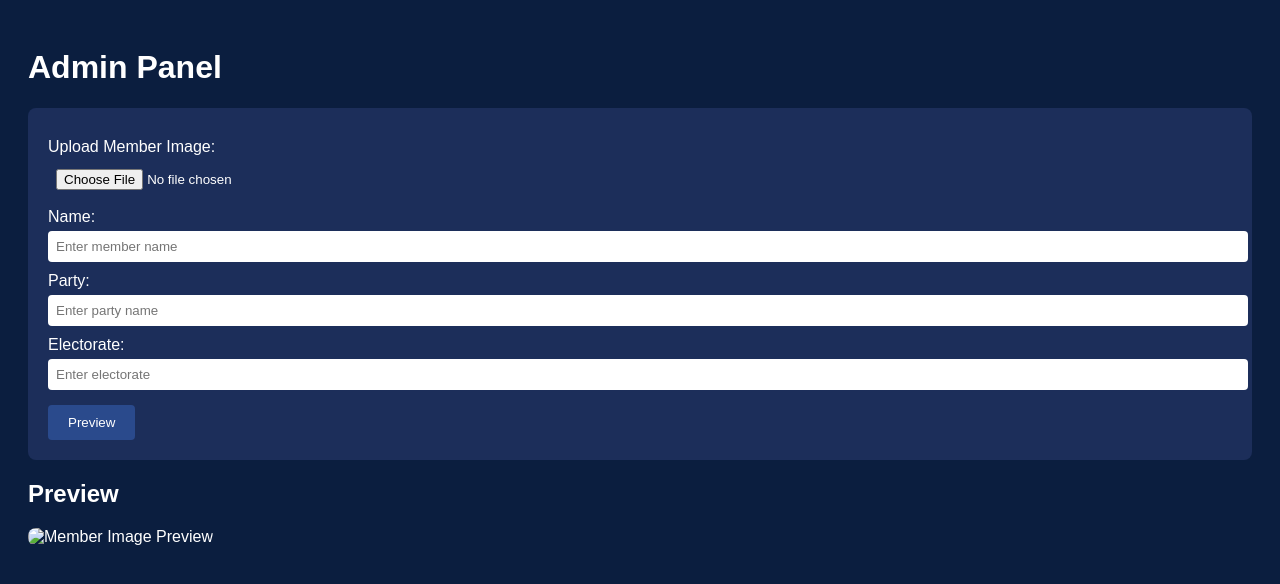
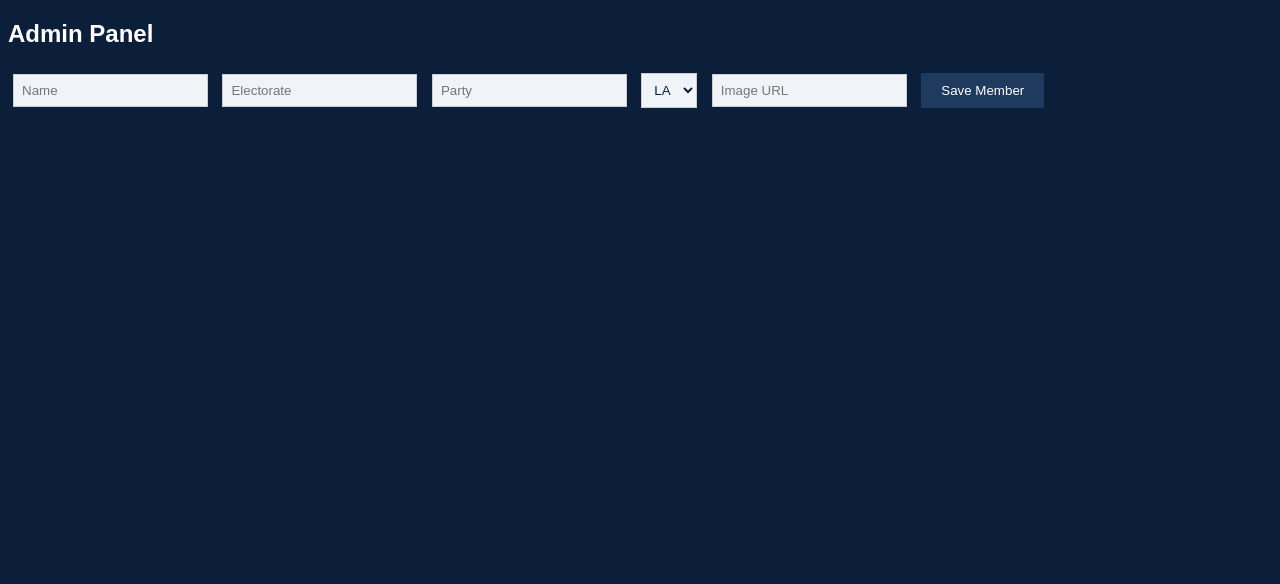
Before and after one commit to sub2600/RemMem, a plain HTML site: page admin.html in a window 1280 px wide. Drawn offline with Linux system fonts and the light colour scheme; files that its build step writes are made by us from their sources.

Commit message:
Add files via upload

```diff
--- a/admin.html
+++ b/admin.html
@@ -1,100 +1,24 @@
-
 <!DOCTYPE html>
 <html lang="en">
 <head>
     <meta charset="UTF-8">
-    <title>Admin Panel - Victorian Parliament Memory Tool</title>
-    <style>
-        body {
-            background-color: #0b1e3f;
-            color: #ffffff;
-            font-family: Arial, sans-serif;
-            padding: 20px;
-        }
-        h1 {
-            color: #ffffff;
-        }
-        .form-section {
-            background-color: #1c2e5a;
-            padding: 20px;
-            border-radius: 8px;
-            margin-bottom: 20px;
-        }
-        label {
-            display: block;
-            margin-top: 10px;
-        }
-        input[type="text"], input[type="file"] {
-            width: 100%;
-            padding: 8px;
-            margin-top: 5px;
-            border-radius: 4px;
-            border: none;
-        }
-        button {
-            margin-top: 15px;
-            padding: 10px 20px;
-            background-color: #2a4a8c;
-            color: white;
-            border: none;
-            border-radius: 4px;
-            cursor: pointer;
-        }
-        .preview {
-            margin-top: 20px;
-        }
-        .preview img {
-            max-width: 200px;
-            border-radius: 8px;
-        }
-    </style>
+    <title>Admin Panel</title>
+    <link rel="stylesheet" href="static/css/style.css">
 </head>
-<body>
-    <h1>Admin Panel</h1>
-    <div class="form-section">
-        <form id="memberForm">
-            <label for="imageUpload">Upload Member Image:</label>
-            <input type="file" id="imageUpload" accept="image/*">
-
-            <label for="name">Name:</label>
-            <input type="text" id="name" placeholder="Enter member name">
-
-            <label for="party">Party:</label>
-            <input type="text" id="party" placeholder="Enter party name">
-
-            <label for="electorate">Electorate:</label>
-            <input type="text" id="electorate" placeholder="Enter electorate">
-
-            <button type="button" onclick="previewMember()">Preview</button>
-        </form>
-    </div>
-
-    <div class="preview" id="previewArea">
-        <h2>Preview</h2>
-        <img id="previewImage" src="" alt="Member Image Preview">
-        <p id="previewText"></p>
-    </div>
-
-    <script>
-        function previewMember() {
-            const imageInput = document.getElementById('imageUpload');
-            const name = document.getElementById('name').value;
-            const party = document.getElementById('party').value;
-            const electorate = document.getElementById('electorate').value;
-
-            const previewImage = document.getElementById('previewImage');
-            const previewText = document.getElementById('previewText');
-
-            if (imageInput.files && imageInput.files[0]) {
-                const reader = new FileReader();
-                reader.onload = function(e) {
-                    previewImage.src = e.target.result;
-                };
-                reader.readAsDataURL(imageInput.files[0]);
-            }
-
-            previewText.innerHTML = `<strong>Name:</strong> ${name}<br><strong>Party:</strong> ${party}<br><strong>Electorate:</strong> ${electorate}`;
-        }
-    </script>
+<body class="admin">
+    <h2>Admin Panel</h2>
+    <form id="memberForm">
+        <input type="text" placeholder="Name" id="name" required>
+        <input type="text" placeholder="Electorate" id="electorate" required>
+        <input type="text" placeholder="Party" id="party" required>
+        <select id="house">
+            <option value="LA">LA</option>
+            <option value="LC">LC</option>
+        </select>
+        <input type="text" placeholder="Image URL" id="image" required>
+        <button type="submit">Save Member</button>
+    </form>
+    <div id="preview"></div>
+    <script src="static/js/admin.js"></script>
 </body>
 </html>
```
Also changed, not shown: flashcard.html (+4 -14 lines), index.html (+8 -8 lines), quiz.html (+4 -14 lines).
